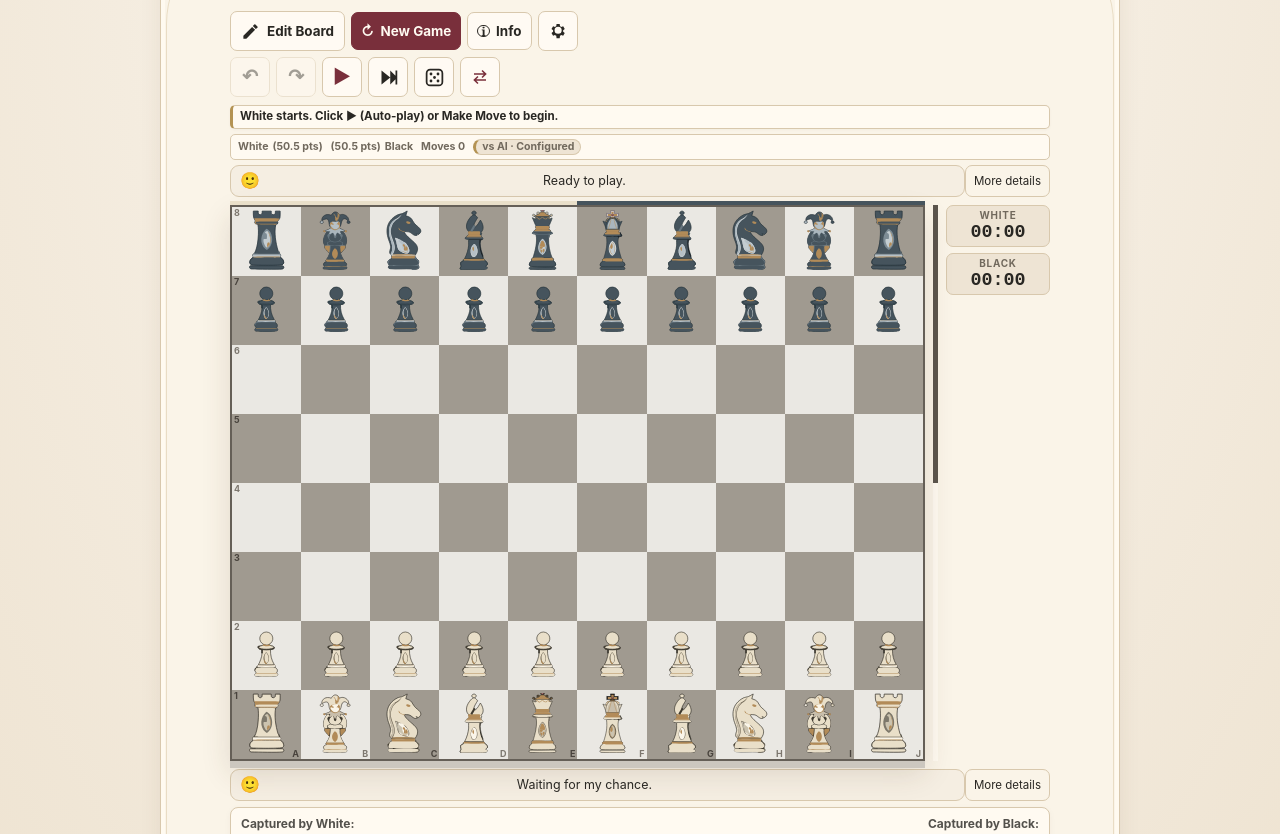
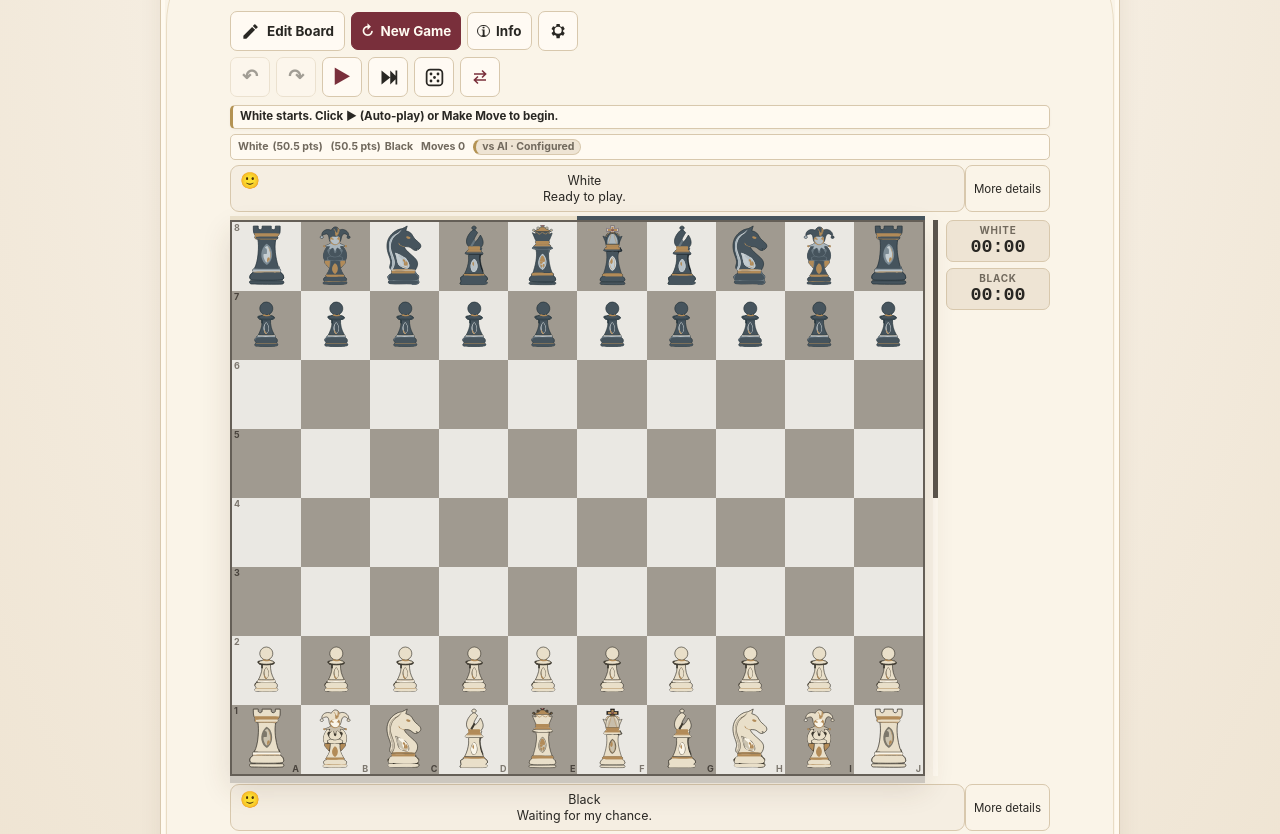
Before and after one commit to futuredmd20-collab/jester-and-moat, a plain HTML site: page index.html in a window 1280 px wide. Shown: the part 107-941 px from the top of the page. Drawn offline with Linux system fonts and the light colour scheme.

Commit message:
Preserve side labels in Party Insight reactions

```diff
--- a/index.html
+++ b/index.html
@@ -372,7 +372,7 @@
 <div class="board-layout" id="boardLayout">
  <div class="party-insight-panel party-insight-panel-white">
   <button type="button" class="party-insight-tab" data-party-insight-side="white" aria-label="Show White AI information" aria-expanded="false">
-   <span class="party-insight-expression" aria-hidden="true"><span class="party-insight-emoji">🙂</span><span class="party-insight-reaction-text">Ready to play.</span></span>
+   <span class="party-insight-expression" aria-hidden="true"><span class="party-insight-emoji">🙂</span><span class="party-insight-side-label">White</span><span class="party-insight-reaction-text">Ready to play.</span></span>
    <span class="party-insight-summary" hidden></span>
   </button>
   <span class="party-insight-handover" data-party-insight-handover="white" role="status" aria-live="polite" hidden>Engine changed</span>
@@ -396,7 +396,7 @@
  </div>
  <div class="party-insight-panel party-insight-panel-black">
   <button type="button" class="party-insight-tab" data-party-insight-side="black" aria-label="Show Black AI information" aria-expanded="false">
-   <span class="party-insight-expression" aria-hidden="true"><span class="party-insight-emoji">🙂</span><span class="party-insight-reaction-text">Waiting for my chance.</span></span>
+   <span class="party-insight-expression" aria-hidden="true"><span class="party-insight-emoji">🙂</span><span class="party-insight-side-label">Black</span><span class="party-insight-reaction-text">Waiting for my chance.</span></span>
    <span class="party-insight-summary" hidden></span>
   </button>
   <span class="party-insight-handover" data-party-insight-handover="black" role="status" aria-live="polite" hidden>Engine changed</span>
```
